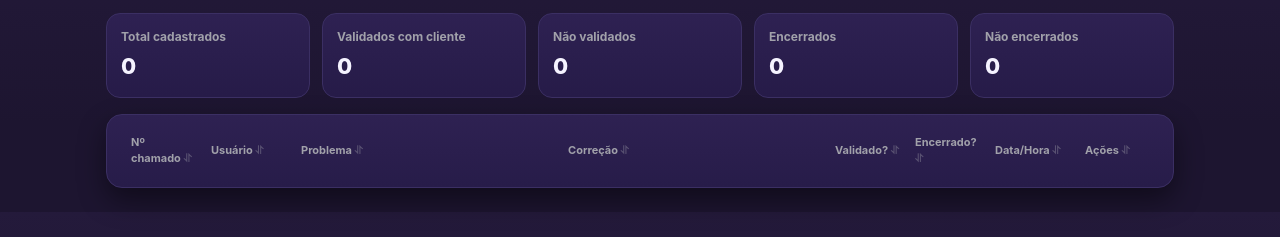
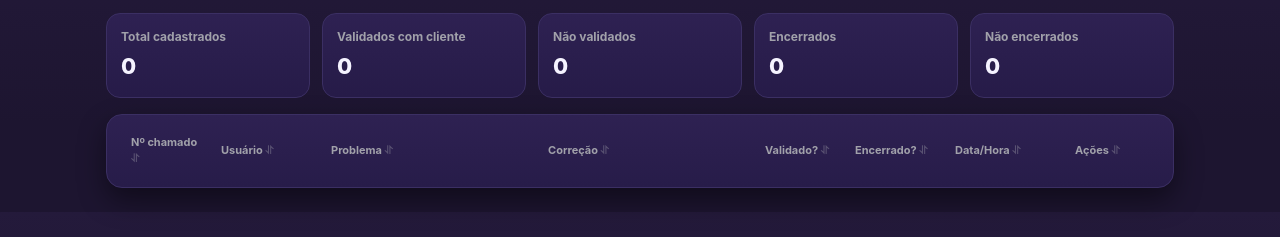
Before and after one commit to Hebertydasilva/chamados, a plain HTML site: page index.html in a window 1280 px wide. Shown: the part 85-322 px from the top of the page. Drawn offline with Linux system fonts and the light colour scheme; no server answers.

Commit message:
index.html

```diff
--- a/index.html
+++ b/index.html
@@ -138,14 +138,14 @@
         <table class="compact-rows" aria-label="Tabela de chamados resolvidos">
           <!-- Colunas com larguras fixas para manter alinhamento -->
           <colgroup>
-  <col style="width:80px">
-  <col style="width:90px">
-  <col style="width:40%">
-  <col style="width:40%">
-  <col style="width:80px">
-  <col style="width:80px">
-  <col style="width:90px">
-  <col style="width:80px">
+  <col style="width:90px">    <!-- Nº chamado -->
+  <col style="width:110px">   <!-- Usuário -->
+  <col style="width:35%">     <!-- Problema -->
+  <col style="width:35%">     <!-- Correção -->
+  <col style="width:90px">    <!-- Validado? -->
+  <col style="width:100px">   <!-- Encerrado? -->
+  <col style="width:120px">   <!-- Data/Hora -->
+  <col style="width:90px">    <!-- Ações -->
 </colgroup>
           <thead>
             <tr>
```
